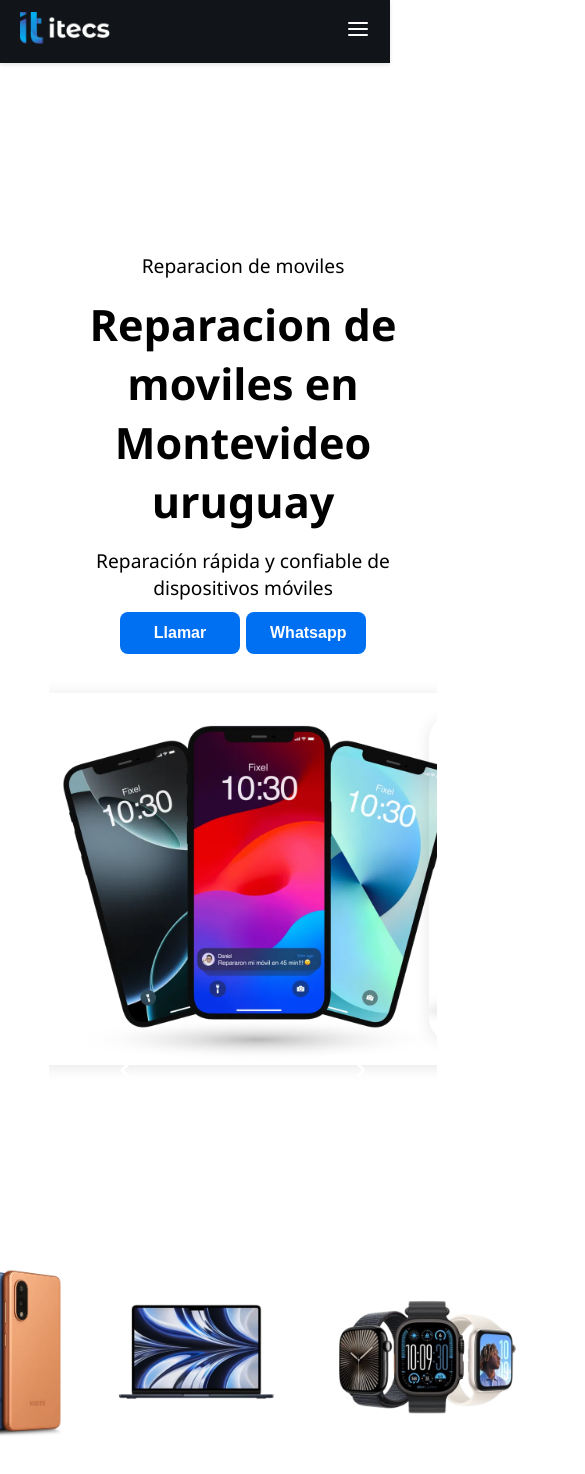
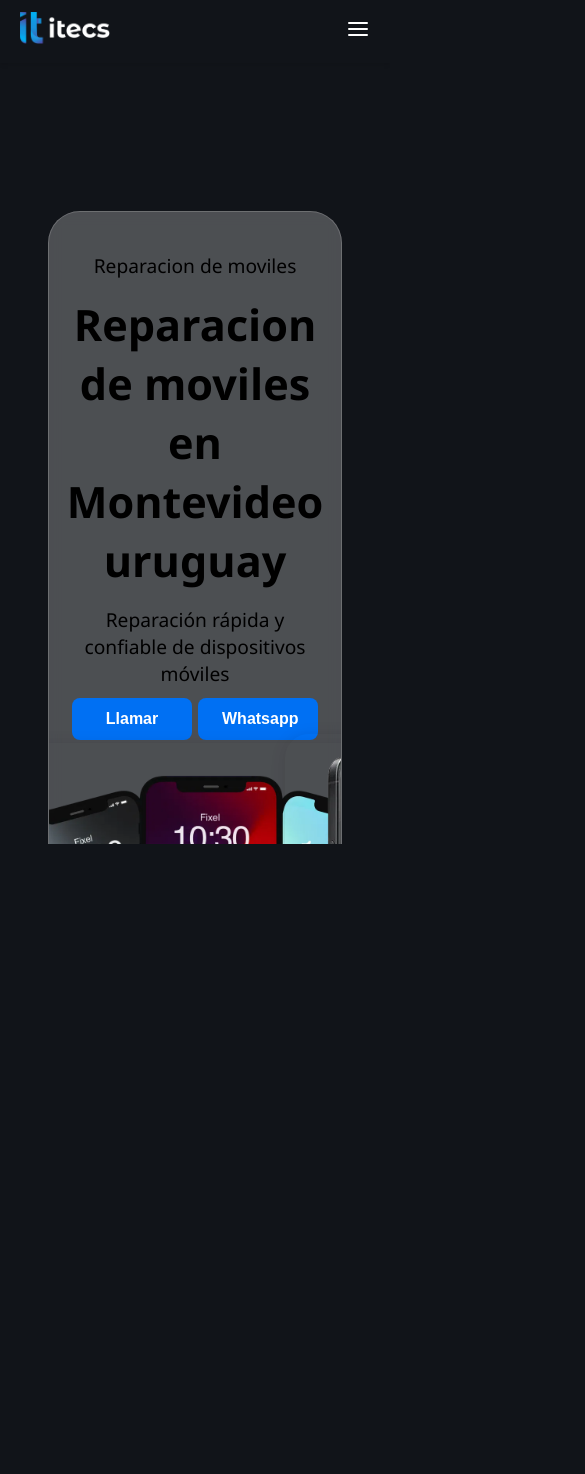
Before and after one commit to gustavo-manzini/Itecs, a React (Vite) app: page / in a window 390 px wide. Shown: the top 1474 px of the page, 585 px wide, since content can reach past the window. After the commit the page ends 844 px from the top, so only its background shows below. Built offline with nearby package versions, Linux system fonts and the light colour scheme.

Commit message:
Corregi parte del responsive

```diff
--- a/src/App.css
+++ b/src/App.css
@@ -3,7 +3,12 @@
 :root {
   visibility: #111419;
 }
-body {
+
+*{
+  box-sizing: border-box;
+}
+
+html, body {
   margin: 0;
   height: 100vh;
   justify-content: center;
@@ -13,14 +18,23 @@ body {
   background-color: #111419;
 }
 
-@media (max-width: 768px) {
+@media (max-width: 904px) {
   body {
-    background-color: #fff;
+    background-color: #111419;
+  }
+  img{
+    max-width: 100%;
+    height: auto;
   }
   .contact-container {
-    background-color: #fff;
-  }
-}
+    background-color: #111419;
+  }
+  .container{
+    flex-direction: column;
+    padding: 1rem;
+  }
+}
+
 
 /* Navbar */
 
--- a/src/Componentes/Contacto.jsx
+++ b/src/Componentes/Contacto.jsx
@@ -78,13 +78,13 @@ const Contacto = () => {
           </div>
           <div className="form-container">
             <div>
-              <h2 class="mb-4 text-center">Envíanos tu consulta</h2>
+              <h2 className="mb-4 text-center">Envíanos tu consulta</h2>
               <p>A la brevedad, uno de nuestros asesores responderá tu solicitud.</p>
               <div className="right-box">
                 <form>
                   <div className="input-row">
-                    <input for="nombre" class="form-label" placeholder="nombre" />
-                    <input type="text" placeholder="Apellido" name="apellido" />
+                    <input type="text" className="form-label" placeholder="nombre" />
+                    <input type="text" className="form-label" placeholder="Apellido" name="apellido" />
                   </div>
                   <div className="input-row">
                     <input type="email" placeholder="Dirección de Email" name="email" />
--- a/src/GoogleReviews.jsx
+++ b/src/GoogleReviews.jsx
@@ -10,7 +10,7 @@ const GoogleReviews = () => {
 
     return(
         <div className="google-reviews-widget">
-            <div class="elfsight-app-4c77a6f9-3bcb-49d8-8a86-bc74c2ce4249" data-elfsight-app-lazy></div>
+            <div className="elfsight-app-4c77a6f9-3bcb-49d8-8a86-bc74c2ce4249" data-elfsight-app-lazy></div>
         </div>
     );
 };
```
